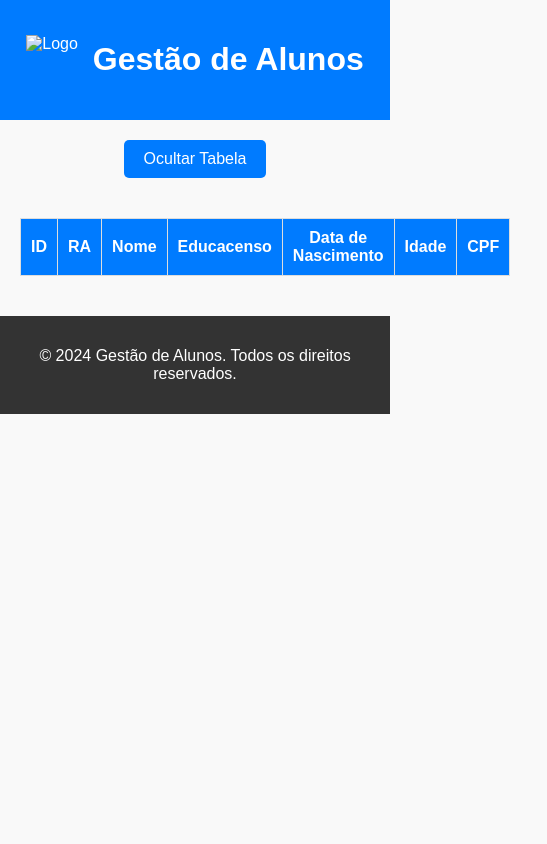
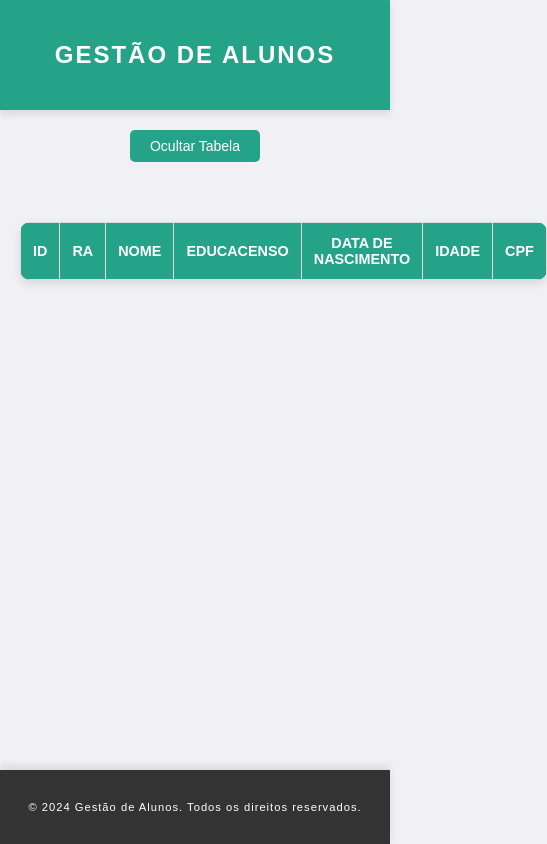
Before and after one commit to adrhyan16112005/silvero30, a website: page index.html in a window 390 px wide. Both pictures are taken after a click on the button "Mostrar Tabela". Shown: the whole page, 547 px wide, since content can reach past the window. Drawn offline with Linux system fonts and the light colour scheme; no server answers.

Commit message:
adr
adrrrrrrr

```diff
--- a/index.html
+++ b/index.html
@@ -1,22 +1,27 @@
 <!DOCTYPE html>
 <html lang="pt-BR">
+
 <head>
     <meta charset="UTF-8">
     <meta name="viewport" content="width=device-width, initial-scale=1.0">
-    <link href="style.css" rel="stylesheet" type="text/css"/>
+    <link href="style.css" rel="stylesheet" type="text/css" />
     <title>Gestão de Alunos</title>
 </head>
+
 <body>
+
     <header>
         <div class="header-container">
-            <img src="logo.png" alt="Logo" class="logo"> <!-- Adicione seu logo aqui -->
+
             <h1>Gestão de Alunos</h1>
         </div>
     </header>
 
+
     <section class="bot">
         <button class="botao" id="toggleTabela">Mostrar Tabela</button>
     </section>
+
 
     <section id="tabelaContainer" class="tabela-container" style="display: none;">
         <main>
@@ -33,11 +38,12 @@
                     </tr>
                 </thead>
                 <tbody id="alunosTable">
-                    <!-- Dados da tabela serão carregados dinamicamente via JavaScript -->
+
                 </tbody>
             </table>
         </main>
     </section>
+
 
     <footer>
         <div class="footer-container">
@@ -45,7 +51,9 @@
         </div>
     </footer>
 
+
     <script src="table.js"></script>
     <script src="mostrartable.js"></script>
 </body>
+
 </html>
--- a/style.css
+++ b/style.css
@@ -1,75 +1,159 @@
+/* Estilos Gerais */
 body {
-  font-family: Arial, sans-serif;
+  font-family: 'Arial', sans-serif;
   margin: 0;
   padding: 0;
-  background-color: #f9f9f9;
+  background-color: #f0f0f5;
+  color: #333;
+  display: flex;
+  flex-direction: column;
+  height: 100vh;
 }
 
+/* Cabeçalho */
 header {
-  background-color: #007bff;
+  background-color: #25a388;
   color: #fff;
-  padding: 20px;
+  padding: 25px;
   text-align: center;
+  box-shadow: 0 4px 8px rgba(0, 0, 0, 0.1);
 }
 
 .header-container {
   display: flex;
   align-items: center;
   justify-content: center;
-  gap: 15px;
+  gap: 20px;
 }
 
 .logo {
   height: 50px;
 }
 
+h1 {
+  font-size: 2rem;
+  font-weight: bold;
+  letter-spacing: 2px;
+  text-transform: uppercase;
+}
+
+/* Botão para Mostrar Tabela */
 .bot {
   margin: 20px;
   text-align: center;
 }
 
 .botao {
-  padding: 10px 20px;
-  font-size: 16px;
-  background-color: #007bff;
+  padding: 12px 30px;
+  font-size: 18px;
+  background-color: #25a388;
   color: white;
   border: none;
   border-radius: 5px;
   cursor: pointer;
+  transition: background-color 0.3s, transform 0.2s ease-in-out;
 }
 
 .botao:hover {
-  background-color: #0056b3;
+  background-color: #25a388;
+  transform: translateY(-3px);
 }
 
+/* Contêiner da Tabela */
 .tabela-container {
-  padding: 20px;
+  padding: 40px 20px;
   display: flex;
   justify-content: center;
+  flex-wrap: wrap;
+  flex-grow: 1; /* Garantir que o conteúdo ocupe o máximo de espaço disponível */
 }
 
 .tabela-alunos {
-  width: 80%;
+  width: 90%;
+  max-width: 1000px;
   border-collapse: collapse;
   margin: 0 auto;
   background-color: #fff;
+  border-radius: 10px;
+  overflow: hidden;
+  box-shadow: 0 4px 10px rgba(0, 0, 0, 0.1);
 }
 
 .tabela-alunos th, .tabela-alunos td {
-  padding: 10px;
+  padding: 15px;
   border: 1px solid #ddd;
   text-align: center;
+  font-size: 1rem;
 }
 
 .tabela-alunos th {
-  background-color: #007bff;
+  background-color: #25a388;
   color: white;
+  text-transform: uppercase;
+  font-weight: 600;
 }
 
+.tabela-alunos tr:nth-child(even) {
+  background-color: #f9f9f9;
+}
+
+.tabela-alunos tr:hover {
+  background-color: #e9ecef;
+  transition: background-color 0.3s ease;
+}
+
+/* Rodapé */
 footer {
   background-color: #333;
   color: white;
   text-align: center;
-  padding: 15px 0;
-  margin-top: 20px;
+  padding: 20px 0;
+  font-size: 0.9rem;
+  letter-spacing: 1px;
+  box-shadow: 0 -4px 8px rgba(0, 0, 0, 0.1);
+  margin-top: auto; /* Garante que o rodapé fique no final da página */
 }
+
+/* Responsividade */
+@media (max-width: 768px) {
+  /* Ajusta o header para telas menores */
+  .header-container {
+    flex-direction: column;
+    gap: 10px;
+  }
+
+  h1 {
+    font-size: 1.5rem;
+  }
+
+  .botao {
+    font-size: 16px;
+    padding: 10px 25px;
+  }
+
+  /* Ajusta a tabela para telas menores */
+  .tabela-alunos {
+    width: 100%;
+    font-size: 0.9rem;
+  }
+
+  footer {
+    font-size: 0.8rem;
+  }
+}
+
+@media (max-width: 480px) {
+  .botao {
+    font-size: 14px;
+    padding: 8px 20px;
+  }
+
+  .tabela-alunos th, .tabela-alunos td {
+    padding: 12px;
+    font-size: 0.9rem;
+  }
+
+  footer {
+    font-size: 0.7rem;
+  }
+}
```
Also changed, not shown: package.json (+8 -1 lines), server.js (+6 -4 lines), 1 other file.
